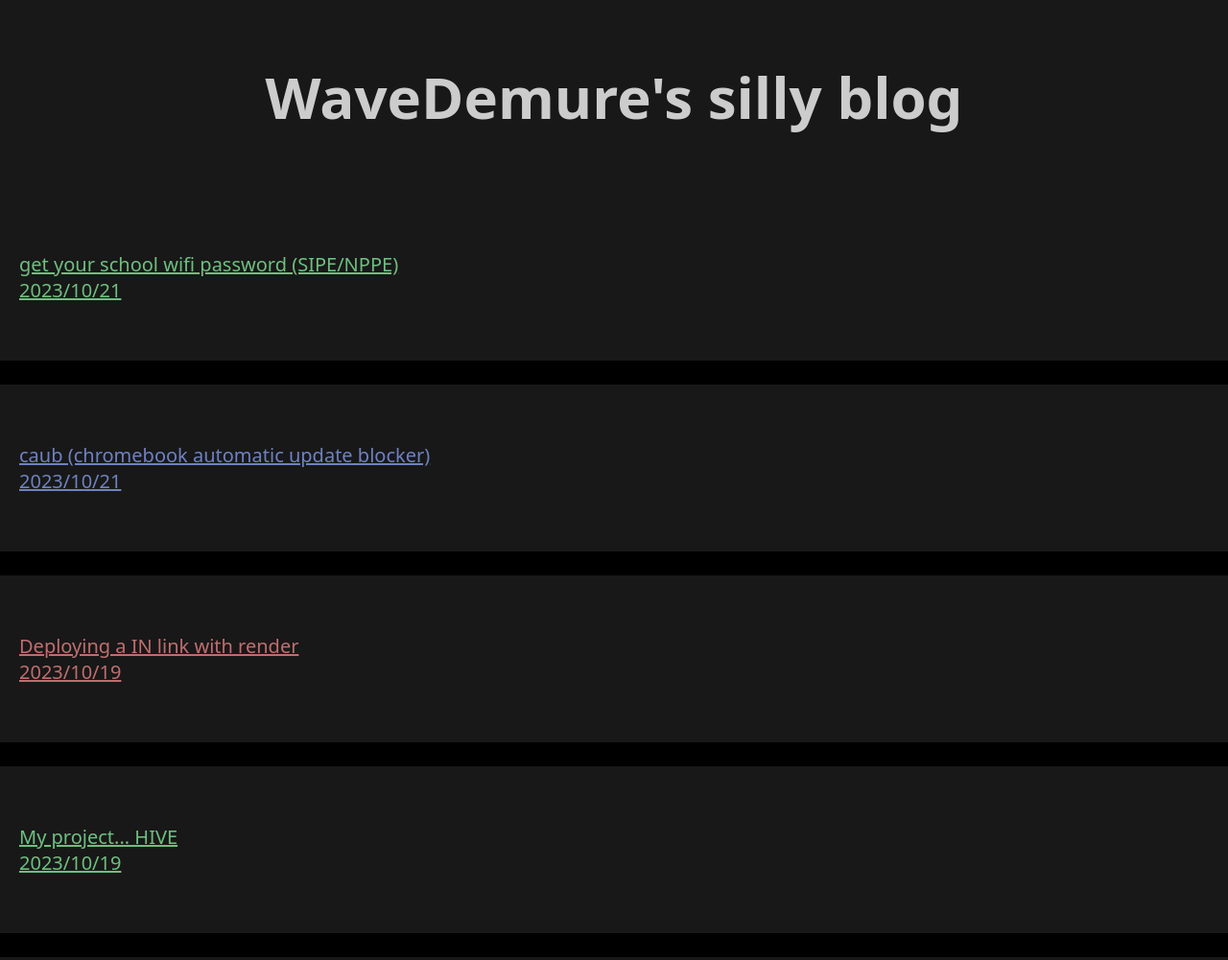
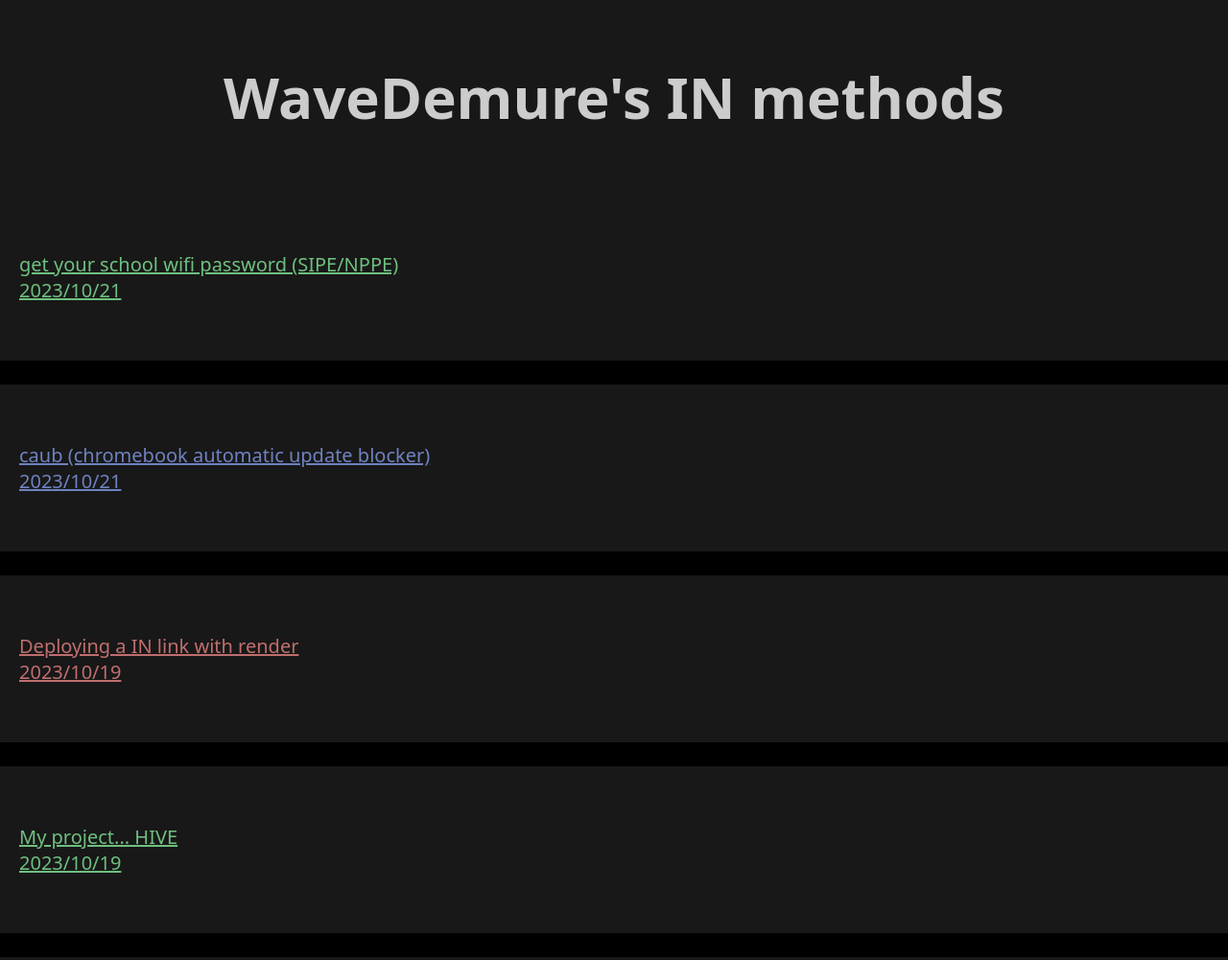
Before and after one commit to WaveDemure/blog, a plain HTML site: page index.html in a window 1280 px wide. Shown: the top 1001 px of the page at 96% size. Drawn offline with Linux system fonts and the light colour scheme.

Commit message:
Update index.html

```diff
--- a/index.html
+++ b/index.html
@@ -5,7 +5,7 @@
     <meta charset="utf-8" />
     <meta name="viewport" content="width=device-width, initial-scale=1" />
     <meta name="robots" content="noindex, nofollow" />
-    <title>WaveDemure's silly blog</title>
+    <title>WaveDemure's IN Methods</title>
     <link rel="icon" href="/icon.png" />
     <style>
       a {
@@ -45,7 +45,7 @@
     </style>
   </head>
   <body>
-    <h1>WaveDemure's silly blog</h1>
+    <h1>WaveDemure's IN methods</h1>
     <a href="homewebassets/nppe.html" style="color: var(--green);">
         get your school wifi password (SIPE/NPPE)<br>
         2023/10/21
```
